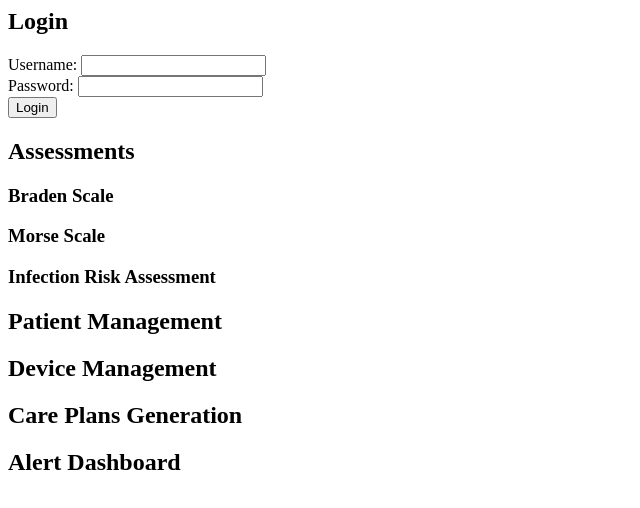
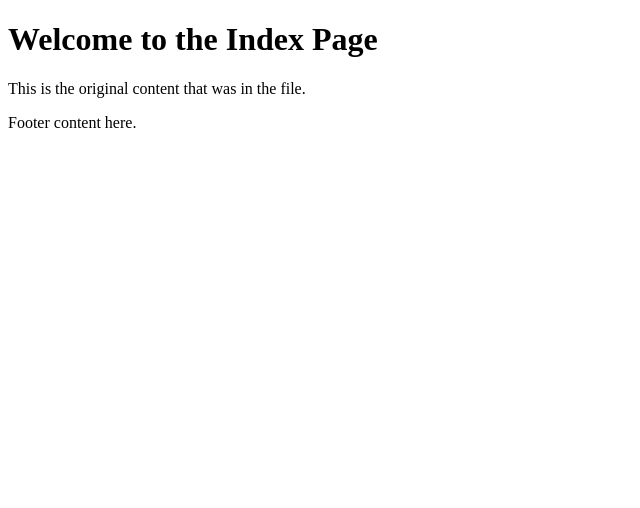
Before and after one commit to zbawab/CMD-PRA, a plain HTML site: page docs/index.html in a window 1280 px wide. Shown: the whole page, without its empty margins (0-640 px from the left). Drawn offline with Linux system fonts and the light colour scheme.

Commit message:
Restore docs/index.html from commit 0df7eda477584d64e6811a6d56cf1af32c0b113b

```diff
--- a/docs/index.html
+++ b/docs/index.html
@@ -1,38 +1,15 @@
+<!DOCTYPE html>
 <html>
 <head>
-    <title>CareRisk Application</title>
-    <link rel="stylesheet" type="text/css" href="styles.css">
-    <script src="app.js"></script>
+    <meta charset="UTF-8">
+    <meta name="viewport" content="width=device-width, initial-scale=1.0">
+    <title>Index Page</title>
 </head>
 <body>
-    <div class="login-form">
-        <h2>Login</h2>
-        <form>
-            <label for="username">Username:</label>
-            <input type="text" id="username" name="username"><br>
-            <label for="password">Password:</label>
-            <input type="password" id="password" name="password"><br>
-            <input type="submit" value="Login">
-        </form>
-    </div>
-    <div class="assessment-tools">
-        <h2>Assessments</h2>
-        <h3>Braden Scale</h3>
-        <h3>Morse Scale</h3>
-        <h3>Infection Risk Assessment</h3>
-    </div>
-    <div class="patient-management">
-        <h2>Patient Management</h2>
-    </div>
-    <div class="device-management">
-        <h2>Device Management</h2>
-    </div>
-    <div class="care-plans">
-        <h2>Care Plans Generation</h2>
-    </div>
-    <div class="alert-dashboard">
-        <h2>Alert Dashboard</h2>
-        <!-- CSS colors and styling apply here -->
-    </div>
+    <h1>Welcome to the Index Page</h1>
+    <p>This is the original content that was in the file.</p>
+    <footer>
+        <p>Footer content here.</p>
+    </footer>
 </body>
 </html>
```
